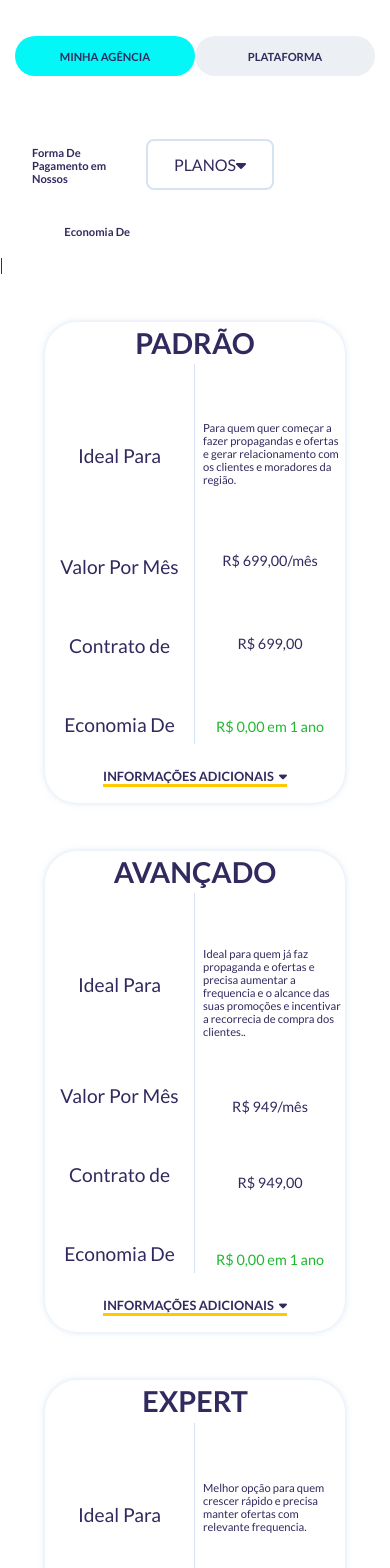
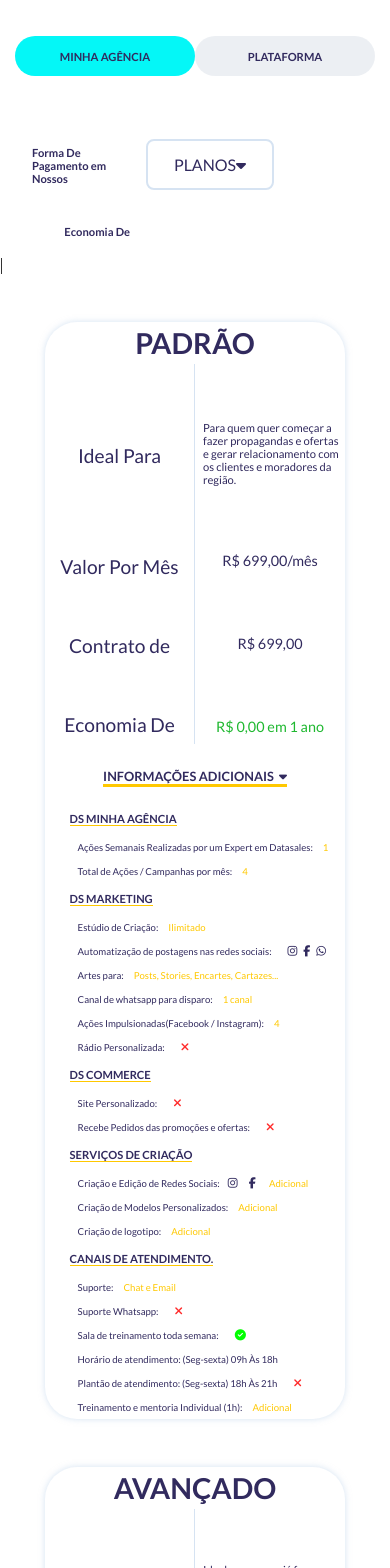
Before and after one commit to vitorsantos100798/React_Price_Page, a React (Create React App) app: page / in a window 390 px wide. Shown: the top 1568 px of the page. Built offline with nearby package versions, Linux system fonts and the light colour scheme.

Commit message:
Finished Application

```diff
--- a/src/Components/Collum/collum.css
+++ b/src/Components/Collum/collum.css
@@ -178,7 +178,7 @@
 
 .Button2 {
   width: 100%;
-  height: 100%;
+  min-height: 60px;
   display: flex;
   flex-direction: column;
   align-items: center;
--- a/src/Components/Dropdown/Dropdown.css
+++ b/src/Components/Dropdown/Dropdown.css
@@ -96,10 +96,11 @@
   .dropdown-content {
     display: none;
     position: absolute;
-    background-color: #f9f9f9;
+    background-color: #ffffff;
     min-width: 160px;
     box-shadow: 0px 8px 16px 0px rgba(0,0,0,0.2);
     z-index: 1;
+    border-radius: 3px;
   }
 
   .dropdown-content a {
--- a/src/Components/Plataforma/ResposivoPlataforma/ResposivoPlataforma.js
+++ b/src/Components/Plataforma/ResposivoPlataforma/ResposivoPlataforma.js
@@ -7,7 +7,7 @@ const ResponsivoPlataforma = (props) => {
         return value === true ? <i id="Success" class=" fa-solid fa-circle-check"></i> : <i id="Error" class="fa-solid fa-xmark"></i>
     }
 
-    const [showElement, setShowElement] = useState(false)
+    const [showElement, setShowElement] = useState(true)
     const showOrHide = () => setShowElement(!showElement)
     return (
         <>
--- a/src/Components/Responsive/Responsive.js
+++ b/src/Components/Responsive/Responsive.js
@@ -8,7 +8,7 @@ const BoxResponsive = (props) => {
         return value === true ? <i id="Success" class=" fa-solid fa-circle-check"></i> : <i id="Error" class="fa-solid fa-xmark"></i>
     }
 
-    const [showElement, setShowElement] = useState(false)
+    const [showElement, setShowElement] = useState(true)
     const showOrHide = () => setShowElement(!showElement)
     return (
         <>
@@ -64,7 +64,8 @@ const BoxResponsive = (props) => {
 
                       {props.data.estudio_criação} </li>{" "}
                   <li >
-                      <span>Automatização de postagens nas redes sociais:  </span>
+                      <span
+                      >Automatização de postagens nas redes sociais:  </span>
                       <i class="fa-brands redesSociais fa-instagram"></i>
                       <i class="fa-brands redesSociais fa-facebook-f"></i>
                       <i class="fa-brands redesSociais fa-whatsapp"></i>
--- a/src/Pages/Main.css
+++ b/src/Pages/Main.css
@@ -13,6 +13,7 @@
     align-items: flex-start;
     justify-content: center;
     width: 100vw;
+    min-height: 2800px;
 
 
 }
@@ -104,7 +105,6 @@
 
 @media (max-width:820px){
     .ContainerCollum{
-        width:100vw !important;
         display: flex;
         flex-direction: column;
         align-items: center;
@@ -200,6 +200,7 @@
     }
     .Adicionais > ul > div > span {
         border-bottom: 1px solid var(--Second);
+
     }
     .Adicionais > ul > li {
         height:1.5rem !important;
@@ -207,15 +208,14 @@
     }
     .Adicionais > ul > li > span{
         color: var(--Primary);
-        margin-right: 10px;
     }
     .Adicionais > ul > li > i {
         font-size:0.7rem !important;
         margin-left: 6px !important;
     }
     .Logo > i {
-        font-size: 1rem !important;
-        margin-left: 2px !important;
+        font-size: 0.7rem !important;
+        margin-left: 8px !important;
         padding-right: 0.2rem  !important;
     }
     .TextInfo{
@@ -225,6 +225,12 @@
         font-size: 0.3rem !important;
        margin-left: 5px !important;
     }
-
+    .dropdown-content{
+        width: 150px;
+        transform: translate(15px);
+    }
+    .dropdown-content > a {
+       font-size: 0.8rem !important;
+    }
 
 }
```
